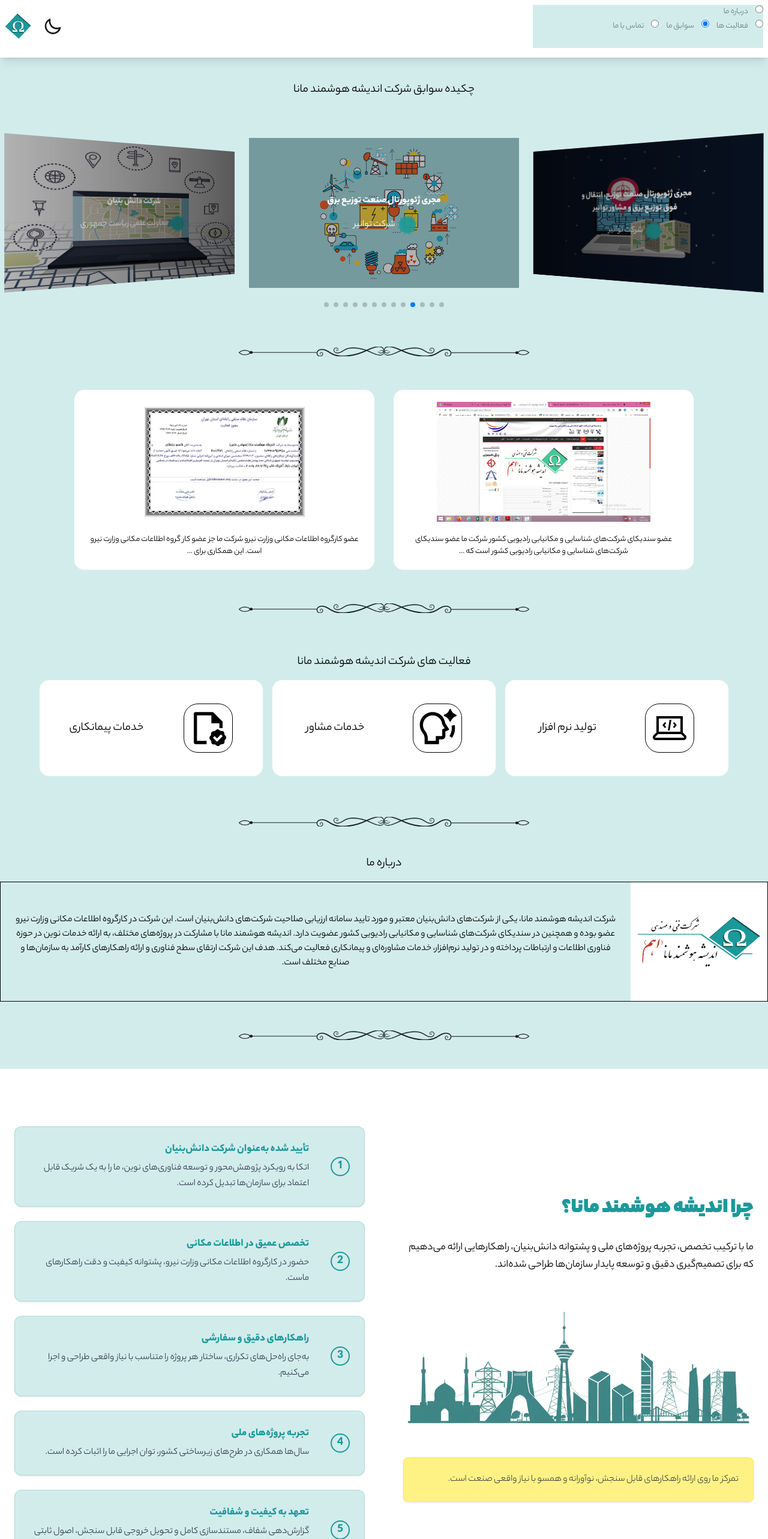
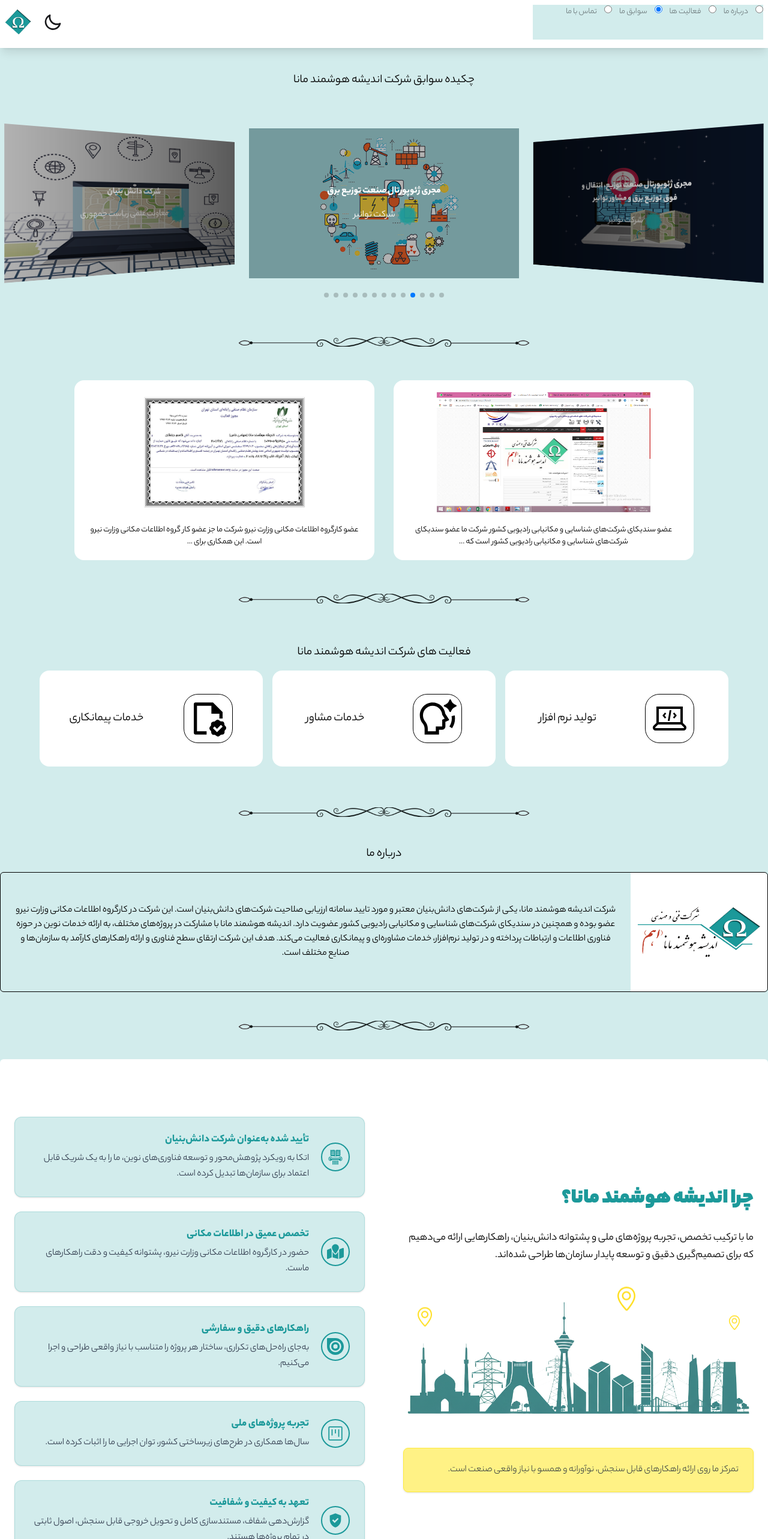
Before and after one commit to maryammohebbi/Mana-Next-ver, a Next.js app: page / in a window 1280 px wide. Shown: the top 2566 px of the page at 60% size. Built offline with nearby package versions, Linux system fonts and the light colour scheme; some icons are missing.

Commit message:
whyus updated, animate added + some minor style changes in header and menu

```diff
--- a/src/components/AboutUs.jsx
+++ b/src/components/AboutUs.jsx
@@ -6,8 +6,8 @@ function AboutUs() {
   return (
     <div>
       <Title title="درباره ما" />
-      <div className="flex border border-secondary w-full h-auto lg:h-[200px]">
-        <div className="w-[700px] bg-white items-center justify-center hidden lg:flex">
+      <div className="flex border border-secondary w-full h-auto lg:h-[200px] rounded-md">
+        <div className="w-[700px] bg-white items-center justify-center hidden lg:flex rounded-tr-md rounded-br-md">
           <Image
             src="/images/logo.png"
             width={500}
--- a/src/components/WhyUs.jsx
+++ b/src/components/WhyUs.jsx
@@ -1,31 +1,42 @@
 import Image from "next/image";
+import { SlLocationPin } from "react-icons/sl";
+import { GiClassicalKnowledge } from "react-icons/gi";
+import { FaMapLocation } from "react-icons/fa6";
+import { SiIssuu } from "react-icons/si";
+import { GoProject } from "react-icons/go";
+import { MdGppGood } from "react-icons/md";
 
 function WhyUs() {
   const features = [
     {
       title: "تأیید شده به‌عنوان شرکت دانش‌بنیان",
       text: "اتکا به رویکرد پژوهش‌محور و توسعه فناوری‌های نوین، ما را به یک شریک قابل اعتماد برای سازمان‌ها تبدیل کرده است.",
+      icon: <GiClassicalKnowledge className="w-7 h-7" />,
     },
     {
       title: "تخصص عمیق در اطلاعات مکانی",
       text: "حضور در کارگروه اطلاعات مکانی وزارت نیرو، پشتوانه کیفیت و دقت راهکارهای ماست.",
+      icon: <FaMapLocation className="w-7 h-7" />,
     },
     {
       title: "راهکارهای دقیق و سفارشی",
       text: "به‌جای راه‌حل‌های تکراری، ساختار هر پروژه را متناسب با نیاز واقعی طراحی و اجرا می‌کنیم.",
+      icon: <SiIssuu className="w-7 h-7" />,
     },
     {
       title: "تجربه پروژه‌های ملی",
       text: "سال‌ها همکاری در طرح‌های زیرساختی کشور، توان اجرایی ما را اثبات کرده است.",
+      icon: <GoProject className="w-7 h-7" />,
     },
     {
       title: "تعهد به کیفیت و شفافیت",
       text: "گزارش‌دهی شفاف، مستندسازی کامل و تحویل خروجی قابل سنجش، اصول ثابتی در تمام پروژه‌ها هستند.",
+      icon: <MdGppGood className="w-7 h-7" />,
     },
   ];
 
   return (
-    <section className="w-full py-24 bg-tertiary">
+    <section className="w-full py-24 bg-tertiary rounded-md">
       <div className="max-w-7xl mx-auto px-6 grid lg:grid-cols-2 gap-16 items-center">
         {/* Left Side - Title & Description */}
         <div className="w-full flex flex-col">
@@ -38,13 +49,26 @@ function WhyUs() {
             سازمان‌ها طراحی شده‌اند.
           </p>
 
+          <div className="relative">
             <Image
-            src="/images/tehran.png"
+              src="/images/tehran2.png"
               width={1000}
               height={1000}
               alt="tehran"
               className="w-full mb-14"
             />
+            <span className="absolute top-8 left-5 animate-float animate-float-delay-1 text-yellow-300">
+              <SlLocationPin className="w-8 h-8" />
+            </span>
+
+            <span className="absolute top-12 right-5 animate-float animate-float-delay-2 text-yellow-300">
+              <SlLocationPin className="w-6 h-6" />
+            </span>
+
+            <span className="absolute top-2 right-48 animate-float animate-float-delay-3 text-yellow-300">
+              <SlLocationPin className="w-10 h-10" />
+            </span>
+          </div>
           {/* Optional Highlight Box */}
           <div className="p-6 bg-[#ffeb3b9e] rounded-lg border border-[#ffeb3b] shadow-sm">
             <p className="text-gray-800 font-semibold">
@@ -63,8 +87,8 @@ function WhyUs() {
             >
               {/* Icon Circle */}
               <div className="w-[10%]">
-                <div className="w-8 h-8 flex items-center justify-center rounded-full border-2 border-[#1c999a] text-[#1c999a] text-xl font-bold">
-                  {i + 1}
+                <div className="flex items-center justify-center w-12 h-12 rounded-full border-2 border-[#1c999a] text-[#1c999a] text-xl font-bold">
+                  {f.icon}
                 </div>
               </div>
 
--- a/src/components/header/Header.jsx
+++ b/src/components/header/Header.jsx
@@ -2,85 +2,15 @@
 
 import ThemeToggle from "@/ui/ThemeToggle";
 import Image from "next/image";
-import React, { useState } from "react";
+import React from "react";
+import Menu from "./Menu";
 
 function Header() {
-  const [activeTab, setActiveTab] = useState(3);
-  const handleTabChange = (tabNumber) => {
-    setActiveTab(tabNumber);
-  };
-  const scrollToSection = (sectionId) => {
-    const section = document.getElementById(sectionId);
-    if (section) {
-      section.scrollIntoView({ behavior: "smooth" });
-    }
-  };
   return (
-    <div className="h-24 w-full bg-tertiary mb-10 shadow-lg sticky">
+    <div className="h-20 w-full bg-tertiary mb-10 shadow-lg sticky top-0 left-0 right-0 z-50">
       <div className="flex justify-between w-full h-full max-w-sm sm:max-w-2xl lg:max-w-7xl mx-auto p-2">
         <div className="w-96 h-[90%] bg-primary">
-          <div className={``}>
-            <div>
-              <input
-                type="radio"
-                id="radio-1"
-                name="tabs"
-                checked={activeTab === 1}
-                onChange={() => handleTabChange(1)}
-              />
-              <label
-                className="tab"
-                htmlFor="radio-1"
-                onClick={() => scrollToSection("aboutUsTitle")}
-              >
-                درباره ما
-              </label>
-            </div>
-
-            <input
-              type="radio"
-              id="radio-2"
-              name="tabs"
-              checked={activeTab === 2}
-              onChange={() => handleTabChange(2)}
-            />
-            <label
-              className="tab"
-              htmlFor="radio-2"
-              onClick={() => scrollToSection("activityTitr")}
-            >
-              فعالیت ها
-            </label>
-            <input
-              type="radio"
-              id="radio-3"
-              name="tabs"
-              checked={activeTab === 3}
-              onChange={() => handleTabChange(3)}
-            />
-            <label
-              className="tab"
-              htmlFor="radio-3"
-              onClick={() => scrollToSection("experienceTitle")}
-            >
-              سوابق ما
-            </label>
-            <input
-              type="radio"
-              id="radio-4"
-              name="tabs"
-              checked={activeTab === 4}
-              onChange={() => handleTabChange(4)}
-            />
-            <label
-              className="tab"
-              htmlFor="radio-4"
-              onClick={() => scrollToSection("experienceTitle")}
-            >
-              تماس با ما
-            </label>
-            <span className=""></span>
-          </div>
+          <Menu />
         </div>
         <div className="h-[90%] flex items-center justify-center gap-x-5">
           <ThemeToggle />
--- /dev/null
+++ b/src/components/header/Menu.jsx
@@ -0,0 +1,87 @@
+import React, { useState } from "react";
+
+function Menu() {
+  const [activeTab, setActiveTab] = useState(3);
+  const handleTabChange = (tabNumber) => {
+    setActiveTab(tabNumber);
+  };
+  const scrollToSection = (sectionId) => {
+    const section = document.getElementById(sectionId);
+    if (section) {
+      section.scrollIntoView({ behavior: "smooth" });
+    }
+  };
+
+  return (
+    <div className="flex">
+      <div>
+        <input
+          type="radio"
+          id="radio-1"
+          name="tabs"
+          checked={activeTab === 1}
+          onChange={() => handleTabChange(1)}
+        />
+        <label
+          className="tab"
+          htmlFor="radio-1"
+          onClick={() => scrollToSection("aboutUsTitle")}
+        >
+          درباره ما
+        </label>
+      </div>
+
+      <div>
+        <input
+          type="radio"
+          id="radio-2"
+          name="tabs"
+          checked={activeTab === 2}
+          onChange={() => handleTabChange(2)}
+        />
+        <label
+          className="tab"
+          htmlFor="radio-2"
+          onClick={() => scrollToSection("activityTitr")}
+        >
+          فعالیت ها
+        </label>
+      </div>
+      <div>
+        <input
+          type="radio"
+          id="radio-3"
+          name="tabs"
+          checked={activeTab === 3}
+          onChange={() => handleTabChange(3)}
+        />
+        <label
+          className="tab"
+          htmlFor="radio-3"
+          onClick={() => scrollToSection("experienceTitle")}
+        >
+          سوابق ما
+        </label>
+      </div>
+      <div>
+        <input
+          type="radio"
+          id="radio-4"
+          name="tabs"
+          checked={activeTab === 4}
+          onChange={() => handleTabChange(4)}
+        />
+        <label
+          className="tab"
+          htmlFor="radio-4"
+          onClick={() => scrollToSection("experienceTitle")}
+        >
+          تماس با ما
+        </label>
+      </div>
+      <span className=""></span>
+    </div>
+  );
+}
+
+export default Menu;
--- a/src/styles/globals.css
+++ b/src/styles/globals.css
@@ -57,3 +57,31 @@ body {
 .icon-box::after {
   transform: rotate(60deg);
 }
+
+@layer utilities {
+  @keyframes float {
+    0% {
+      transform: translateY(0px);
+    }
+    50% {
+      transform: translateY(-30px);
+    }
+    100% {
+      transform: translateY(0px);
+    }
+  }
+
+  .animate-float {
+    animation: float 3s ease-in-out infinite;
+  }
+}
+
+.animate-float-delay-1 {
+  animation-delay: 0.2s;
+}
+.animate-float-delay-2 {
+  animation-delay: 0.4s;
+}
+.animate-float-delay-3 {
+  animation-delay: 0.7s;
+}
```
Also changed, not shown: public/images/tehran2.png (added). Lines whose indentation alone changed are shown as unchanged.
